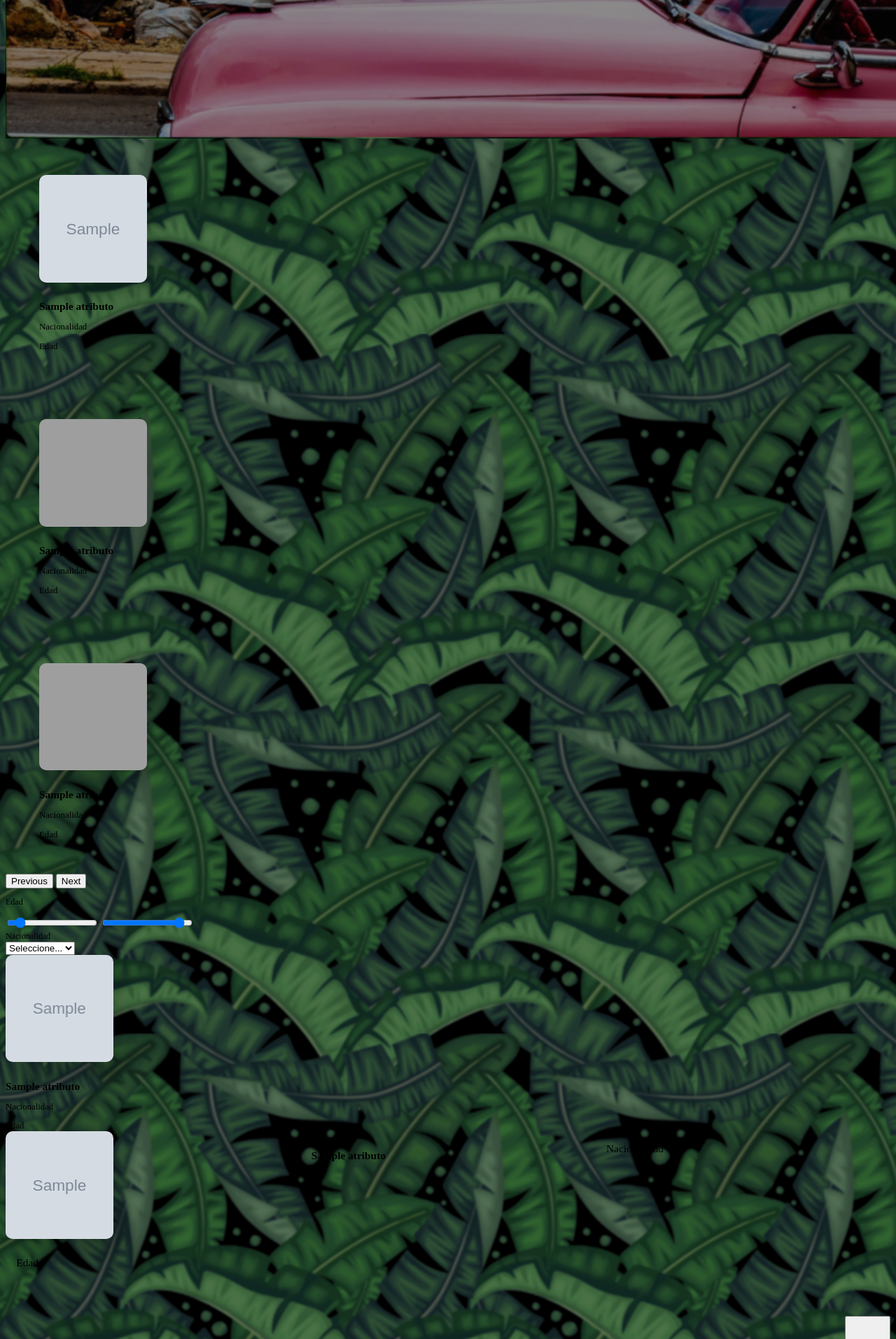
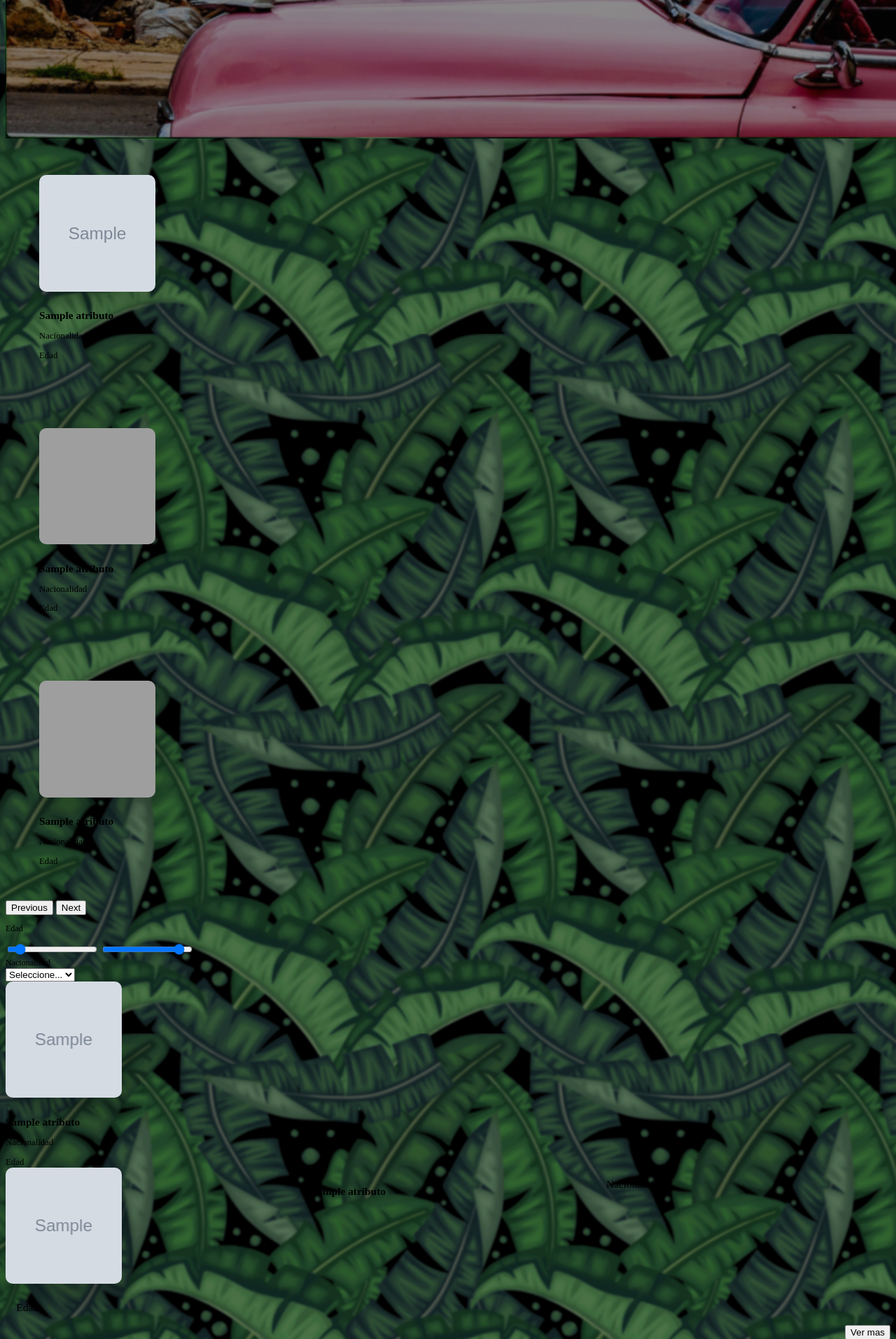
Before and after one commit to lolop93/adoptauncubano, a Symfony app: template src/templates/homepage/index.html.twig in a window 1280 px wide; the page is wider, and only the part inside the window is pictured. Shown: the part 523-2437 px from the top of that part at 70% size. Run offline with Twig, Linux system fonts and the light colour scheme; the template is opened without the code that fills it: most values are stand-ins (such as "Sample title", 1, 10 or a date in 2020); grey boxes marked "Sample" are stand-in pictures; some libraries are stand-ins or nearby versions; grey boxes are pictures that could not be loaded.

Commit message:
Homepage 1.5.5

```diff
--- a/src/templates/homepage/index.html.twig
+++ b/src/templates/homepage/index.html.twig
@@ -22,7 +22,7 @@
                             {% for user in users|slice(0, 6) %}
                                 <div class="">
                                     <div class="imagenUser mx-auto " style="background-image: url({{ asset('images/Perfiles/' ~ user.galeria.getFotoPerfil) }});"></div>
-                                    <div class="mt-2 mb-1 ">
+                                    <div class="mt-2 mb-1 d-flex flex-wrap">
                                         <div class="col-lg-7 col-12">
                                             <h5 class=" text-start " >{{ user.atributos.nombre }}</h5>
                                             <p class=" card-text text-start" >Nacionalidad</p>
@@ -47,7 +47,7 @@
                             {% for atributo1 in atributos|slice(0, 6) %}
                                 <div class=" ">
                                     <div class="imagenUser mx-auto" style="background-image: url({{ asset('images/Perfiles/pexels-edu-carvalho-2050994.jpg') }});" ></div>
-                                    <div class="mt-2 mb-1 ">
+                                    <div class="mt-2 mb-1 d-flex flex-wrap">
                                         <div class="col-lg-7 col-12">
                                             <h5 class="  text-start" >{{ atributo1.nombre }}</h5>
                                             <p class="card-text text-start" >Nacionalidad</p>
@@ -72,7 +72,7 @@
                             {% for atributo2 in atributos|slice(0, 6) %}
                                 <div class=" ">
                                     <div class="imagenUser mx-auto" style="background-image: url({{ asset('images/Perfiles/pexels-daniel-xavier-1239291.jpg') }});" ></div>
-                                    <div class="mt-2 mb-1 ">
+                                    <div class="mt-2 mb-1 d-flex flex-wrap">
                                         <div class="col-lg-7 col-12">
                                             <h5 class=" text-start" >{{ atributo2.nombre }}</h5>
                                             <p class="card-text text-start" >Nacionalidad</p>
@@ -106,7 +106,7 @@
     </div>
 
 
-    <div class=" mt-5 bg-white  rounded pt-4 pb-4 " >
+    <div class=" mt-5 bg-white  rounded p-4 w-75 mx-auto " >
         <div class=" mb-2 ">
             <div class="col-lg-6 col-12 selectores  d-flex align-items-center ">
                 <div class="col-2 d-flex justify-content-center ">
@@ -139,7 +139,7 @@
                     {% for user in users|slice(0, 5) %}
                         <div class=" ">
                             <div class="imagenUser mx-auto" style="background-image: url({{ asset('images/Perfiles/' ~ user.galeria.getFotoPerfil) }});"></div>
-                            <div class="mt-2 mb-1 ms-1 me-1 ">
+                            <div class="mt-2 mb-1 ms-3 me-3 d-flex flex-wrap">
                                 <div class="col-lg-7 col-12">
                                     <h5 class=" text-start">{{ user.atributos.nombre }}</h5>
                                     <p class="card-text text-start">Nacionalidad</p>
@@ -162,7 +162,7 @@
     </div>
 
     <div class="">
-        <div class="gridConsultas mt-5 bg-white p-4 rounded">
+        <div class="gridConsultas mt-5 bg-white p-4 rounded mx-auto w-75">
             {% if users|length > 0 %}
                 {% for userConsultas in users|slice(0, 3) %}
                     <div class="imagenUser mx-auto  " style="background-image: url({{ asset('images/Perfiles/' ~ userConsultas.galeria.getFotoPerfil) }});"></div>
@@ -192,8 +192,8 @@
             grid-template-columns: 33% 33% 33%;
         }
         .imagenUser {
-            width: 12vw;
-            height: 12vw;
+            width: 13vw;
+            height: 13vw;
 
             background-size: cover;
             background-position: center 15%;
@@ -254,7 +254,7 @@
         .gridConsultas{
             display: grid;
             grid-template-columns: repeat(3,1fr);
-            grid-auto-rows: minmax(100px, max-content);
+            grid-auto-rows: minmax(max-content, auto);
             justify-items: start;
         }
 
```
